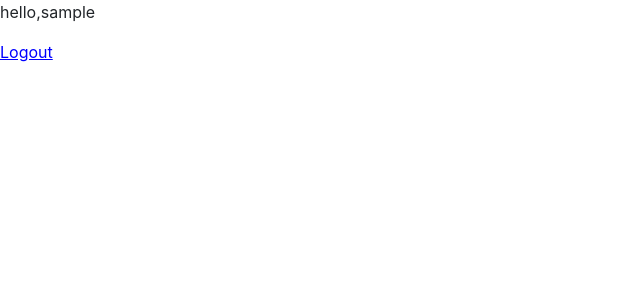
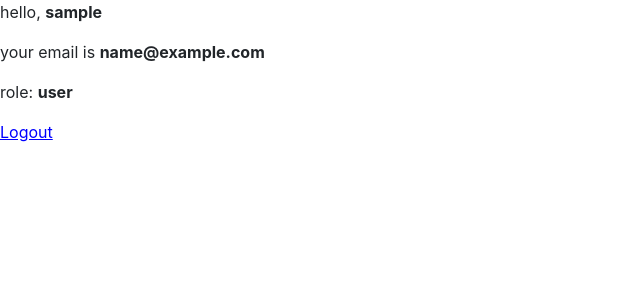
Before and after one commit to ghandylan/flask-template, a Flask app: a page that uses templates/user/dashboard.html in a window 1280 px wide. Shown: the top 300 px of the page, without its empty margins (0-640 px from the left). Run offline with Flask 3, Linux system fonts and the light colour scheme; the visitor is signed in with stand-in values (Sample User, id 1); some libraries are stand-ins or nearby versions.

Commit message:
Update dashboard.html

```diff
--- a/templates/user/dashboard.html
+++ b/templates/user/dashboard.html
@@ -1,6 +1,8 @@
 {% extends "base.html" %}
 {% block title %}Dashboard{% endblock %}
 {% block content %}
-<p>hello,{{ current_user.username }}</p>
-<p><a id="logoutBtn">Logout</a></p>
+    <p>hello, <b>{{ current_user.username }}</b></p>
+    <p>your email is <b>{{ current_user.email }}</b></p>
+    <p>role: <b>{{ current_user.role }}</b></p>
+    <p><a id="logoutBtn">Logout</a></p>
 {% endblock %}
```
